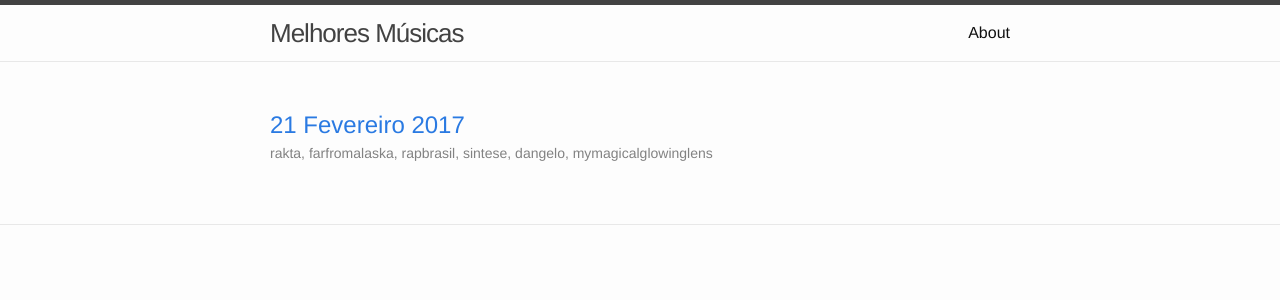
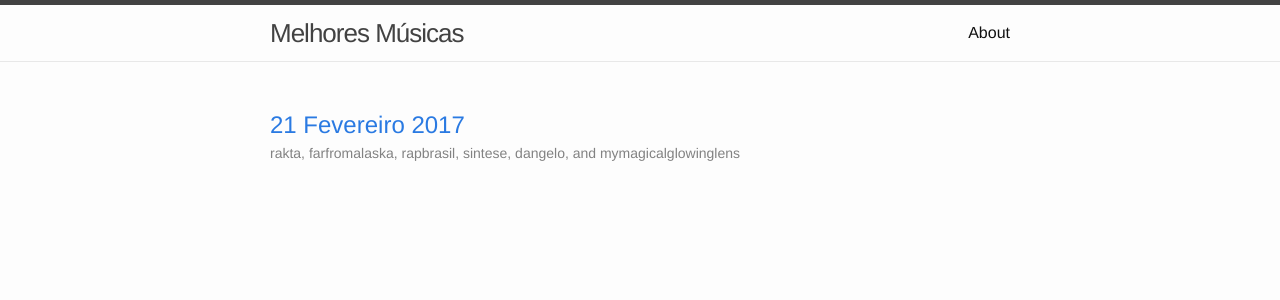
Before and after one commit to MelhoresMusicas/melhoresmusicas.github.io, a Jekyll site: the page built from index.html, in a window 1280 px wide. Shown: the top 300 px of the page. Built offline with Jekyll 4.4.1, drawn with Linux system fonts in a browser that asks for light colours.

Commit message:
format tags

```diff
--- a/css/main.scss
+++ b/css/main.scss
@@ -76,3 +76,7 @@ thead {
 h2 {
   margin-top: 15px;
 }
+
+.site-footer {
+  border-top: 0;
+}
--- a/index.html
+++ b/index.html
@@ -9,7 +9,7 @@ layout: default
       <li>
         <h2>
           <a class="post-link" href="{{ post.url | prepend: site.baseurl }}">{{ post.title }}</a>
-          <p class="post-meta">{{ post.tags | array_to_sentence_string: ' ' }}</p>
+          <p class="post-meta">{{ post.tags | array_to_sentence_string }}</p>
         </h2>
       </li>
     {% endfor %}
```
